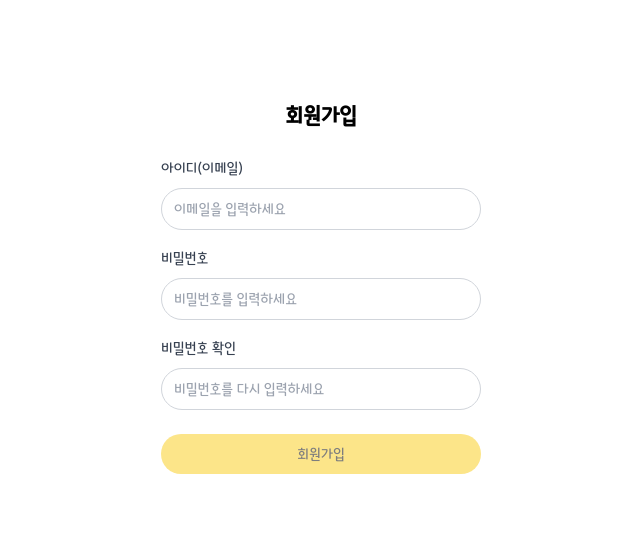
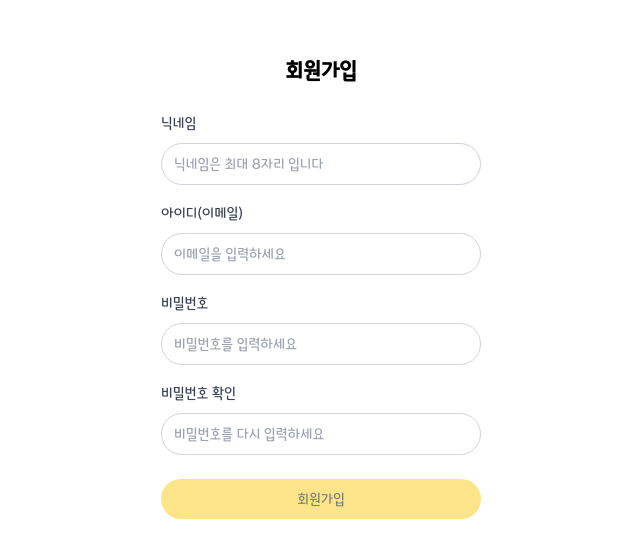
Before and after one commit to kimguny/guny-world-frontend, a Next.js app: page /register in a window 1280 px wide. Shown: the part 113-670 px from the top of the page, without its empty margins (319-959 px from the left). Built offline with nearby package versions, Linux system fonts and the light colour scheme; no server answers.

Commit message:
✨ 회원가입 폼 추가

```diff
--- a/src/components/Layout/Sidebar.tsx
+++ b/src/components/Layout/Sidebar.tsx
@@ -6,8 +6,15 @@ import DarkToggle from "@/components/common/DarkToggle";
 import Link from "next/link";
 
 export default function Sidebar() {
+  const user = {
+    nickname: "사용자닉네임",
+  };
+
   return (
     <div id="sidebar" className={styles.sidebar}>
+      <div className="flex flex-col items-center mb-4">
+        <span className="text-lg font-semibold mt-2">{user.nickname}</span>
+      </div>
       <DarkToggle />
       <ul className={styles.navList}>
         <li className={styles.navItem}>
--- a/src/components/register/RegisterForm.tsx
+++ b/src/components/register/RegisterForm.tsx
@@ -3,6 +3,7 @@ import React, { useState, useEffect, FormEvent } from "react";
 import useRegisterMutation from "@/hooks/mutation/useRegisterMutation";
 
 export default function RegisterForm() {
+  const [nickname, setNickname] = useState("");
   const [user_id, setUserId] = useState("");
   const [password, setPassword] = useState("");
   const [confirmPassword, setConfirmPassword] = useState("");
@@ -21,8 +22,8 @@ export default function RegisterForm() {
 
   useEffect(() => {
     setIsPasswordMatch(password === confirmPassword);
-    setIsFormValid(user_id !== "" && password !== "" && confirmPassword !== "" && password === confirmPassword);
-  }, [user_id, password, confirmPassword]);
+    setIsFormValid(nickname !== "" && user_id !== "" && password !== "" && confirmPassword !== "" && password === confirmPassword);
+  }, [nickname, user_id, password, confirmPassword]);
 
   return (
     <div className="flex items-center justify-center min-h-screen">
@@ -30,12 +31,26 @@ export default function RegisterForm() {
         <h2 className="text-2xl font-bold mb-6 text-center">회원가입</h2>
         <form onSubmit={onRegister}>
           <div className="mb-4">
-            <label htmlFor="username" className="block text-gray-700 font-medium mb-2">
+            <label htmlFor="nickname" className="block text-gray-700 font-medium mb-2">
+              닉네임
+            </label>
+            <input
+              type="nickname"
+              id="nickname"
+              className="w-full px-3 py-2 border border-gray-300 rounded-3xl focus:outline-none focus:ring focus:ring-indigo-200"
+              placeholder="닉네임은 최대 8자리 입니다"
+              value={nickname}
+              onChange={(e) => setNickname(e.target.value)}
+              required
+            />
+          </div>
+          <div className="mb-4">
+            <label htmlFor="user_id" className="block text-gray-700 font-medium mb-2">
               아이디(이메일)
             </label>
             <input
               type="email"
-              id="username"
+              id="user_id"
               className="w-full px-3 py-2 border border-gray-300 rounded-3xl focus:outline-none focus:ring focus:ring-indigo-200"
               placeholder="이메일을 입력하세요"
               value={user_id}
```
Also changed, not shown: src/components/Layout/Sidebar.module.css (+6 -2 lines).
